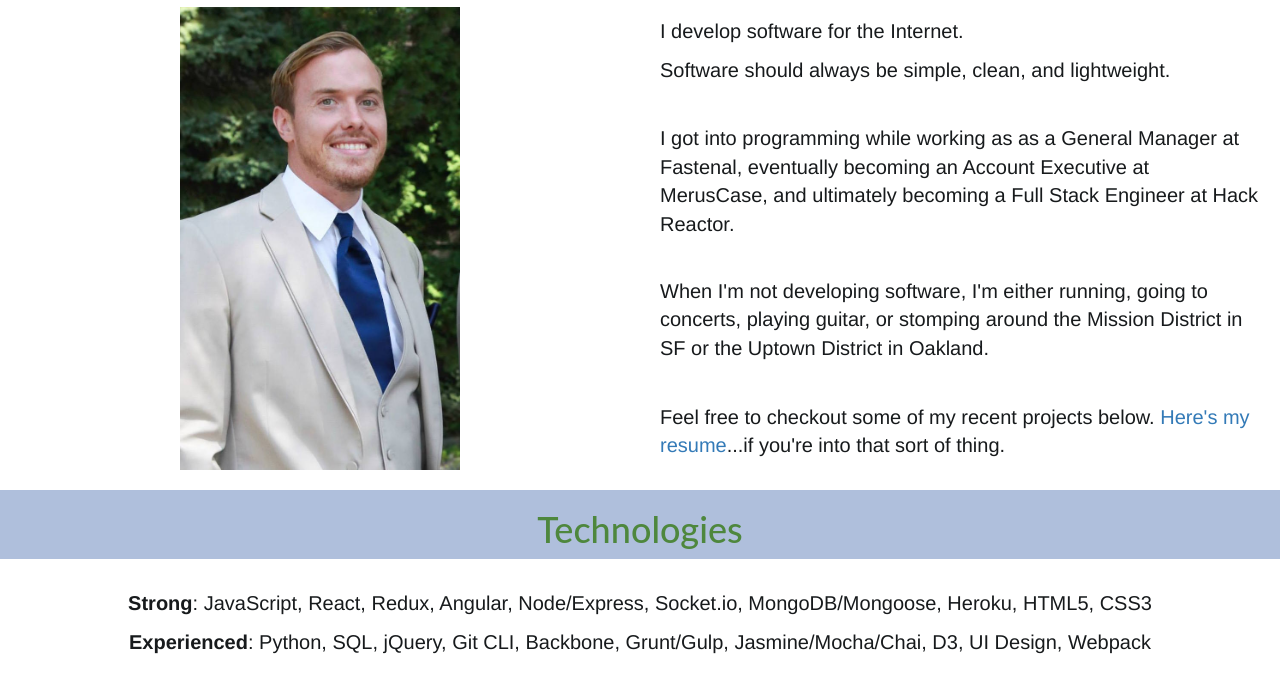
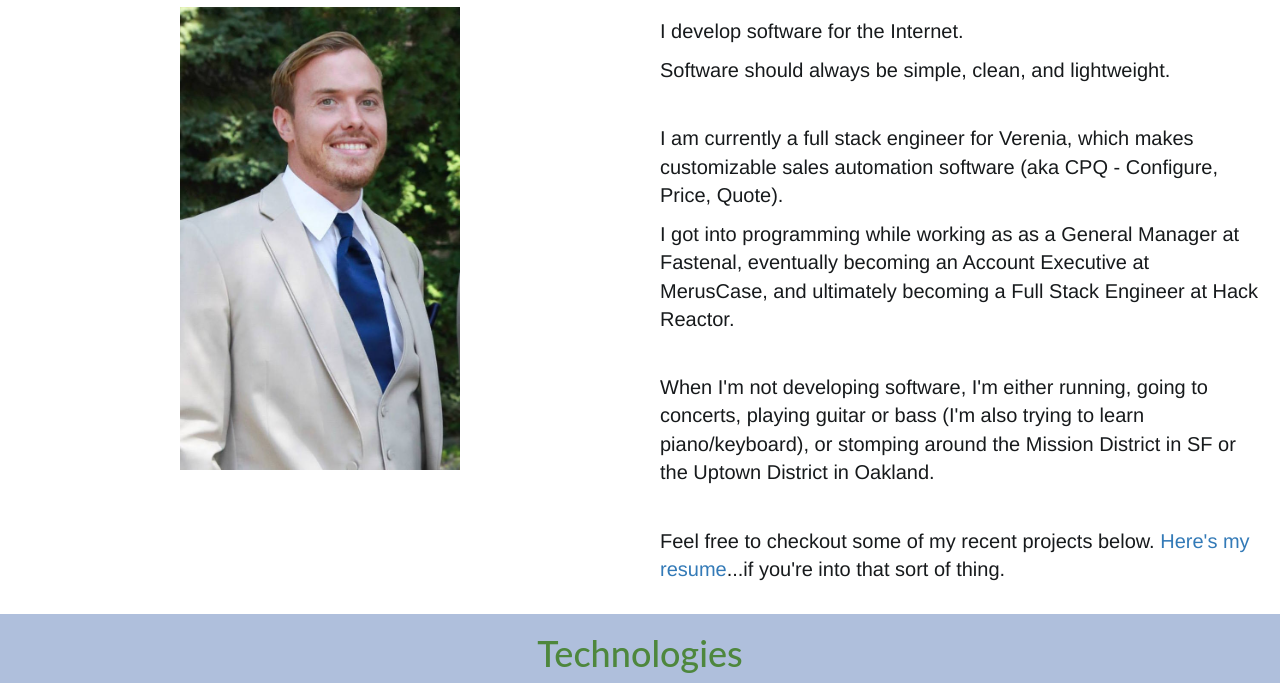
Before and after one commit to mlong635/portfolio, a website: page index.html in a window 1280 px wide. Shown: the part 720-1403 px from the top of the page. Drawn offline with nearby package versions, Linux system fonts and the light colour scheme.

Commit message:
Update [index.html]

```diff
--- a/index.html
+++ b/index.html
@@ -54,9 +54,12 @@
           <p>I develop software for the Internet.</p>
           <p>Software should always be simple, clean, and lightweight.</p>
           <br>
+          <p>
+            I am currently a full stack engineer for Verenia, which makes customizable sales automation software (aka CPQ - Configure, Price, Quote).
+          </p>
           <p>I got into programming while working as as a General Manager at Fastenal, eventually becoming an Account Executive at MerusCase, and ultimately becoming a Full Stack Engineer at Hack Reactor.
           <br><br>
-          <p>When I'm not developing software, I'm either running, going to concerts, playing guitar, or stomping around the Mission District in SF or the Uptown District in Oakland.</p>
+          <p>When I'm not developing software, I'm either running, going to concerts, playing guitar or bass (I'm also trying to learn piano/keyboard), or stomping around the Mission District in SF or the Uptown District in Oakland.</p>
           <br>
           <p>Feel free to checkout some of my recent projects below.  <a href="/RESUME_Matt_Long.pdf">Here's my resume</a>...if you're into that sort of thing.</p>
           <br>
```
